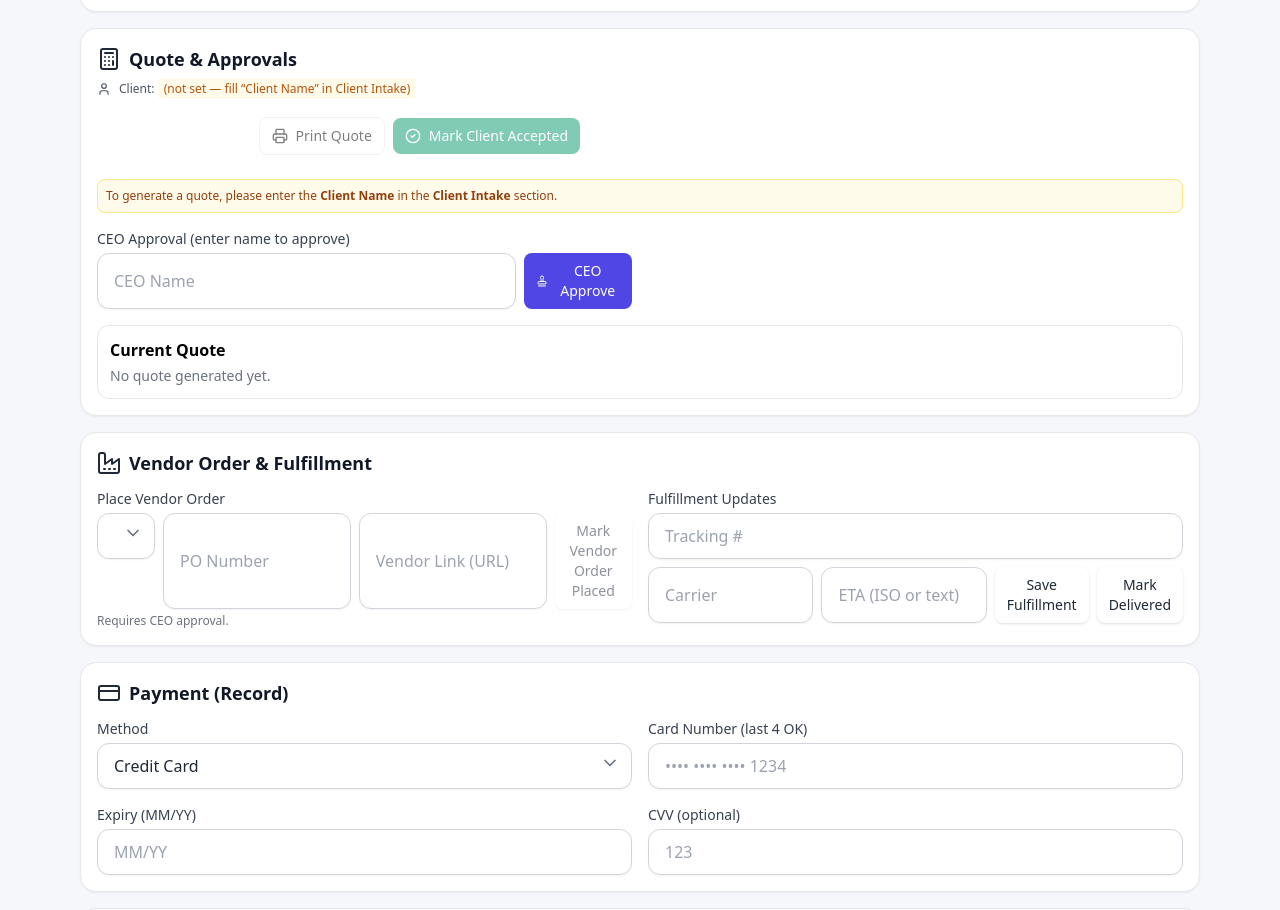
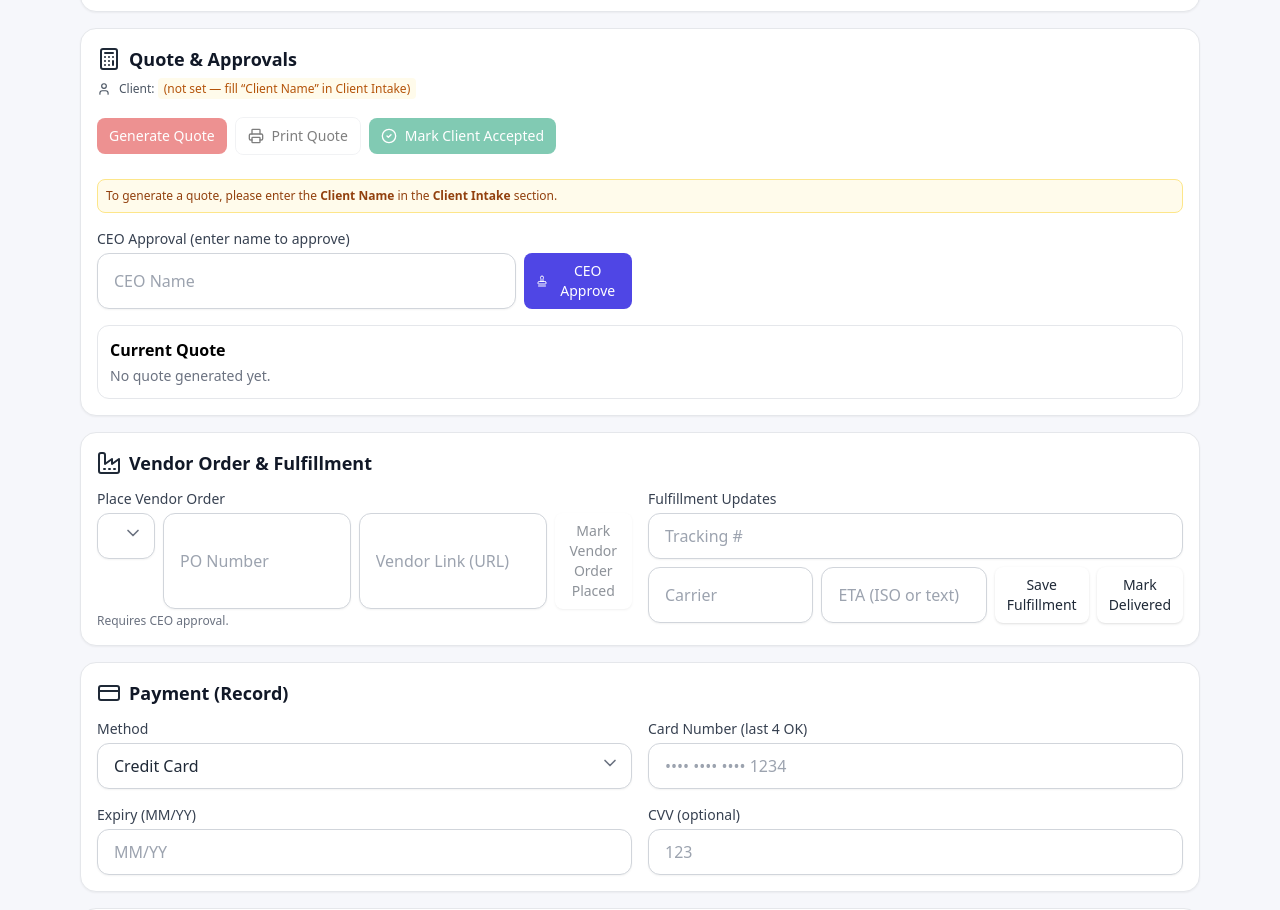
Before and after one commit to sondagi3/kiosk-configurator, a React (Vite) app: page / in a window 1280 px wide. Shown: the part 3505-4415 px from the top of the page. Built offline with nearby package versions, Linux system fonts and the light colour scheme.

Commit message:
Update QuoteApprovals.jsx

```diff
--- a/src/components/QuoteApprovals.jsx
+++ b/src/components/QuoteApprovals.jsx
@@ -91,11 +91,11 @@ export default function QuoteApprovals({ order, setOrder, admin }) {
        <button
   disabled={!canQuote}
   onClick={generateQuote}
-          className="inline-flex items-center gap-2 rounded-lg bg-red600 px-3 py-2 text-sm font-medium text-white disabled:opacity-50 hover:bg-red700"
+  type="button"
+  className="inline-flex items-center gap-2 rounded-lg bg-red-600 px-3 py-2 text-sm font-medium
+             text-white hover:bg-red-700 disabled:opacity-50"
   title={canQuote ? "Generate vendor-style line items & totals" : "Enter Client Name in Client Intake"}
-          type="button"
 >
-          <DollarSign className="h-4 w-4" />
   Generate Quote
 </button>
 
```
Lines whose indentation alone changed are shown as unchanged.
